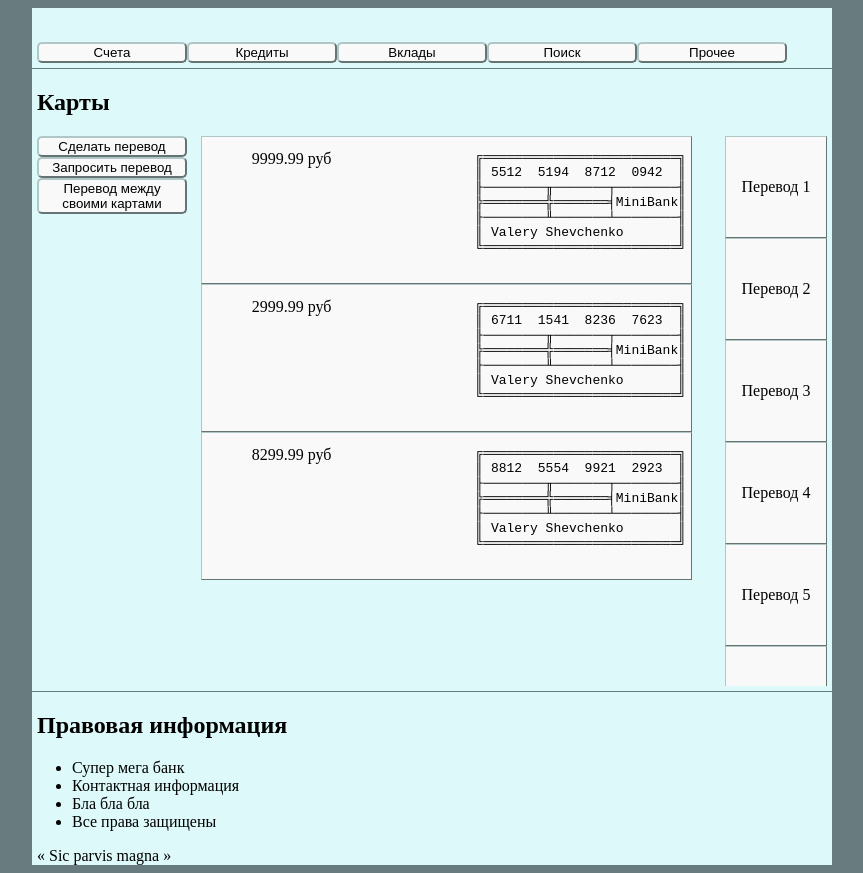
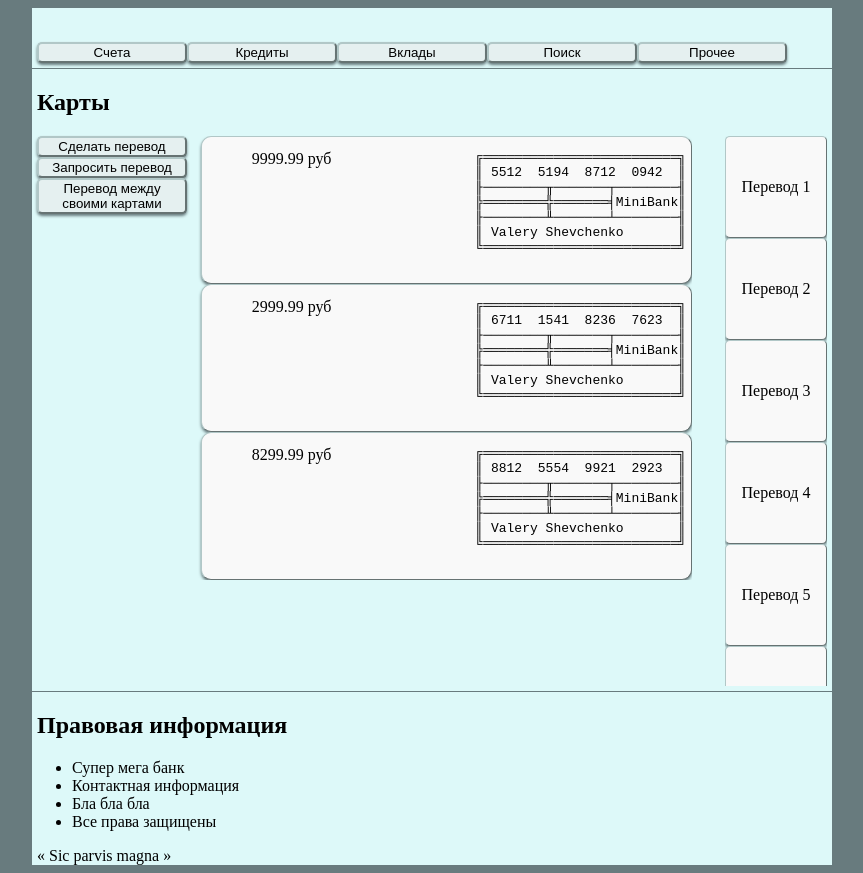
Before and after one commit to Walter-Rabbit/MiniBank.Web, a plain HTML site: page index.html in a window 1280 px wide. Shown: the whole page, without its empty margins (208-1071 px from the left). Drawn offline with Linux system fonts and the light colour scheme.

Commit message:
feat: shadows

```diff
--- a/css/style.css
+++ b/css/style.css
@@ -21,10 +21,11 @@ aside.functions ul {
 aside.functions li button {
   display: block;
   min-width: 150px;
-  background-color: #F9F9F9;
+  background-color: #E5F0F0;
   border-color: #B1C7C7;
   border-width: 2px;
   border-radius: 5px;
+  box-shadow: 0 2px 3px #687B7E;
 }
 
 
@@ -36,11 +37,12 @@ ul.navigation {
 
 ul.navigation li button {
   float: left;
-  background-color: #F9F9F9;
+  background-color: #E5F0F0;
   border-color: #B1C7C7;
   border-radius: 5px;
   border-width: 2px;
   min-width: 150px;
+  box-shadow: 0 2px 3px #687B7E;
 }
 
 
@@ -60,6 +62,8 @@ aside.history ul {
 aside.history li {
   border: 1px outset #B1C7C7;
   background-color: #F9F9F9;
+  border-radius: 5px;
+  box-shadow: 0 2px 3px #687B7E;
   height: 100px;
   width: 100px;
   display: flex;
@@ -97,6 +101,7 @@ section.cards {
   overflow: auto;
   max-height: 550px;
   margin-right: 140px;
+  margin-left: 140px;
 }
 
 section.cards ul {
@@ -113,6 +118,8 @@ section.cards pre {
 
 section.cards li {
   border: 1px outset #B1C7C7;
+  border-radius: 10px;
+  box-shadow: 0 2px 3px #687B7E;
   background-color: #F9F9F9;
   max-width: 500px;
 }
```
